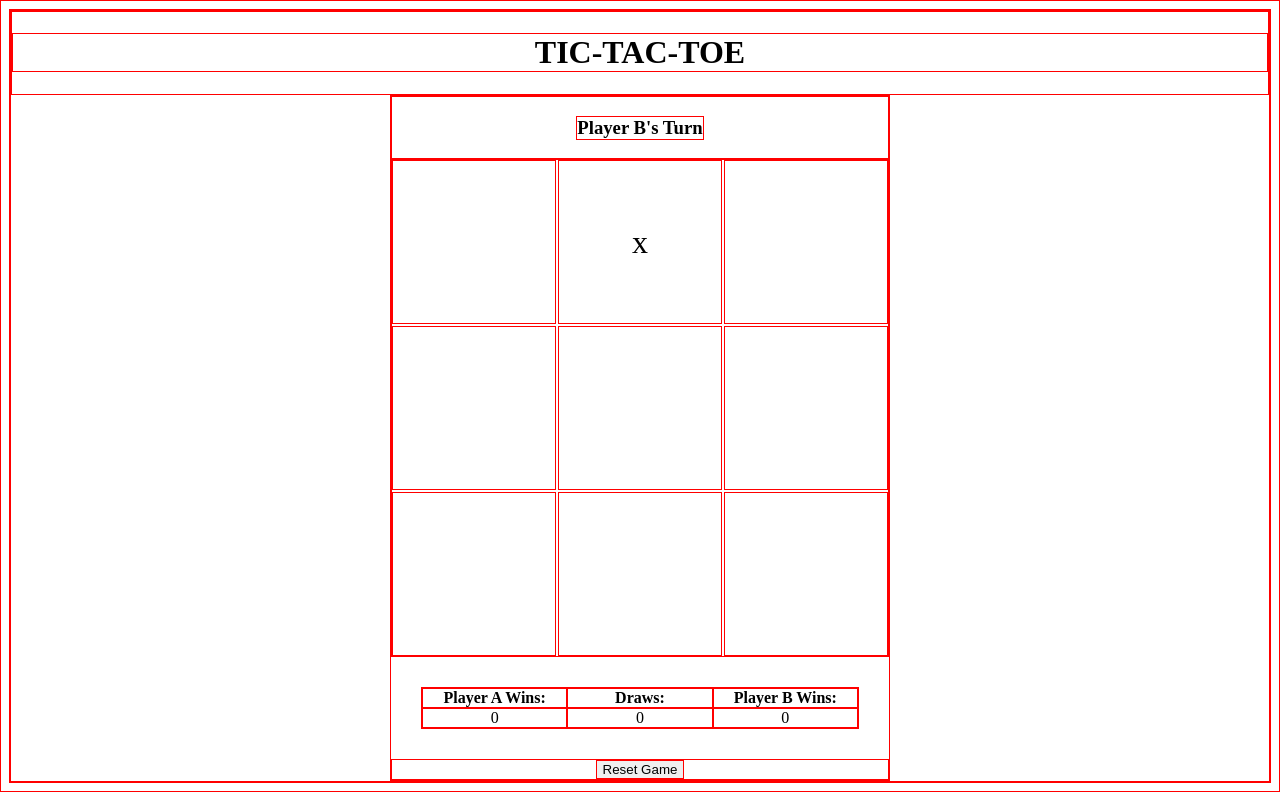
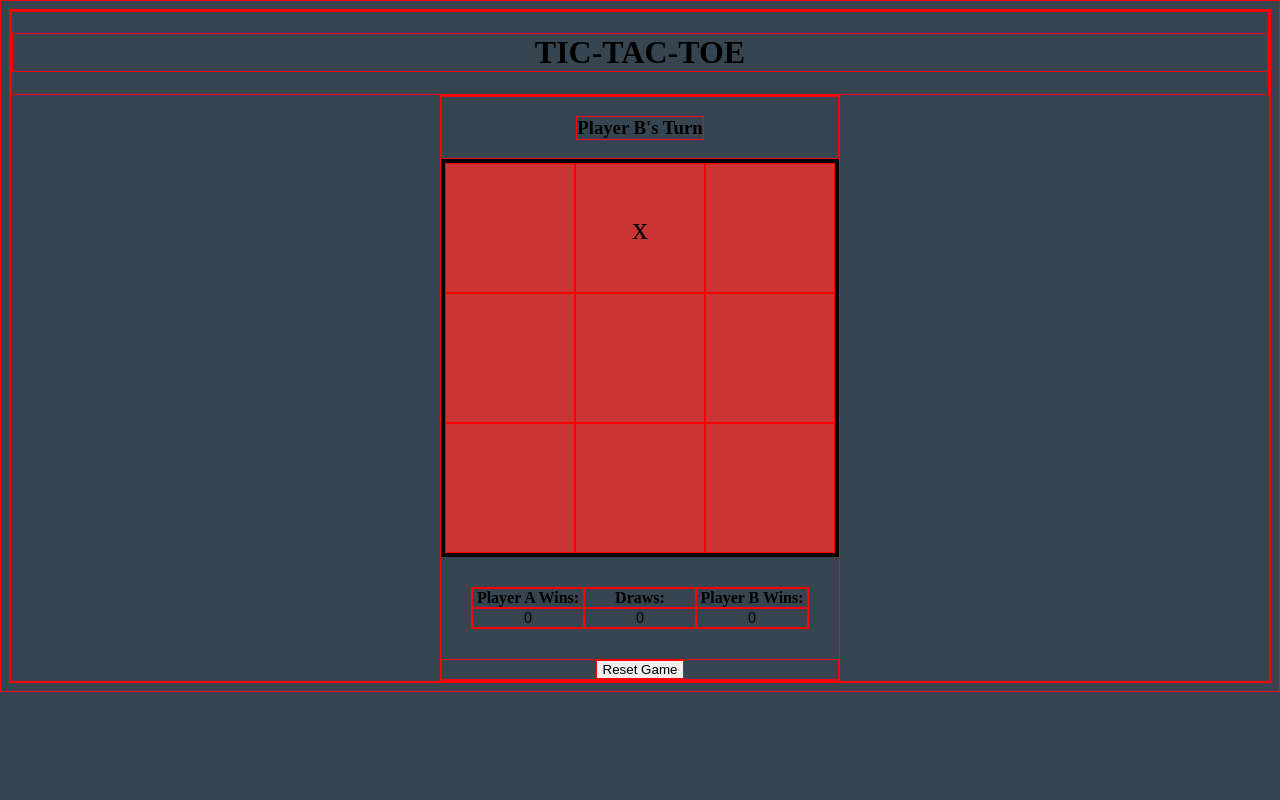
Before and after one commit to ScottHugs/tic-tac-toe, a plain HTML site: page index.html in a window 1280 px wide. Both pictures are taken after a click on the element 640 px from the left and 242 px from the top of the page. Drawn offline with Linux system fonts and the light colour scheme.

Commit message:
Working MVP, now styling...

```diff
--- a/app.js
+++ b/app.js
@@ -43,9 +43,13 @@ function handleGameTileSelect(event) {
     let selectedTile = event.target
     let gridNum = Number(selectedTile.dataset.num)
 
+    if (playerAScoreArr.includes(gridNum)||playerBScoreArr.includes(gridNum)||nextGameBtn.style.display == 'block'){
+        return
+    }
 
     if (currentPlayer === 'a'){
-        selectedTile.textContent = 'x'  // update with symbol or image
+        selectedTile.textContent = 'x'
+        //displayTokenImage(selectedTile)
         totalTurns++
         playerAScoreArr.push(gridNum)
         selectedTile.setAttribute('disabled', 'disabled')
@@ -149,9 +153,16 @@ function resetBoard() {
     playerBScoreArr = []
 }
 
+function displayTokenImage(selectedTile) {
 
-// test function
-// i want two arrays and i want the numbers of the first array to be contianed somewhere in the second array.
+    if (currentPlayer === 'a') {
+        selectedTile.img.src = css/sushi-roll-pixel-art.png
+    } else {
+        selectedTile.img.src = css/nigiri-pixel-art.png
+    }
+}
+
+
 function winConCheck(winConArr,playerScoreArr){
     let numbersInARow = 0
     let j = 0                          //outer index
--- a/style.css
+++ b/css/style.css
@@ -1,6 +1,10 @@
 * {
     box-sizing: border-box;
     border: 1px solid red;
+}
+
+body {
+    background-color: #36454F;
 }
 
 h1 {
@@ -10,7 +14,7 @@ h1 {
 main {
     width: 80%;
     margin: 0 auto;
-    max-width: 500px;
+    max-width: 400px;
 }
 
 .game-state-header {
@@ -30,16 +34,18 @@ main {
 .game-board-grid-section {
     display: grid;
     grid-template-columns: repeat(3, 1fr);
-    gap: 2px;
+    gap: 4px solid darkred;
+    border: 4px solid black;
 }
 
-.game-board-grid-section div{
+.game-board-grid-section div {
     display: flex;
     justify-content: center;
     align-items: center;
     width: 100%;
     aspect-ratio: 1/1;
     font-size: xx-large;
+    background-color: #CA3433;
 }
 
 .scores-section {
--- a/index.html
+++ b/index.html
@@ -4,7 +4,7 @@
     <meta charset="UTF-8">
     <meta name="viewport" content="width=device-width, initial-scale=1.0">
     <title>Document</title>
-    <link rel="stylesheet" href="style.css">
+    <link rel="stylesheet" href="css/style.css">
     <script defer src="app.js"></script>
 </head>
 <body>
```
Also changed, not shown: css/nigiri-pixel-art.png (added), css/sushi-roll-pixel-art.png (added).
